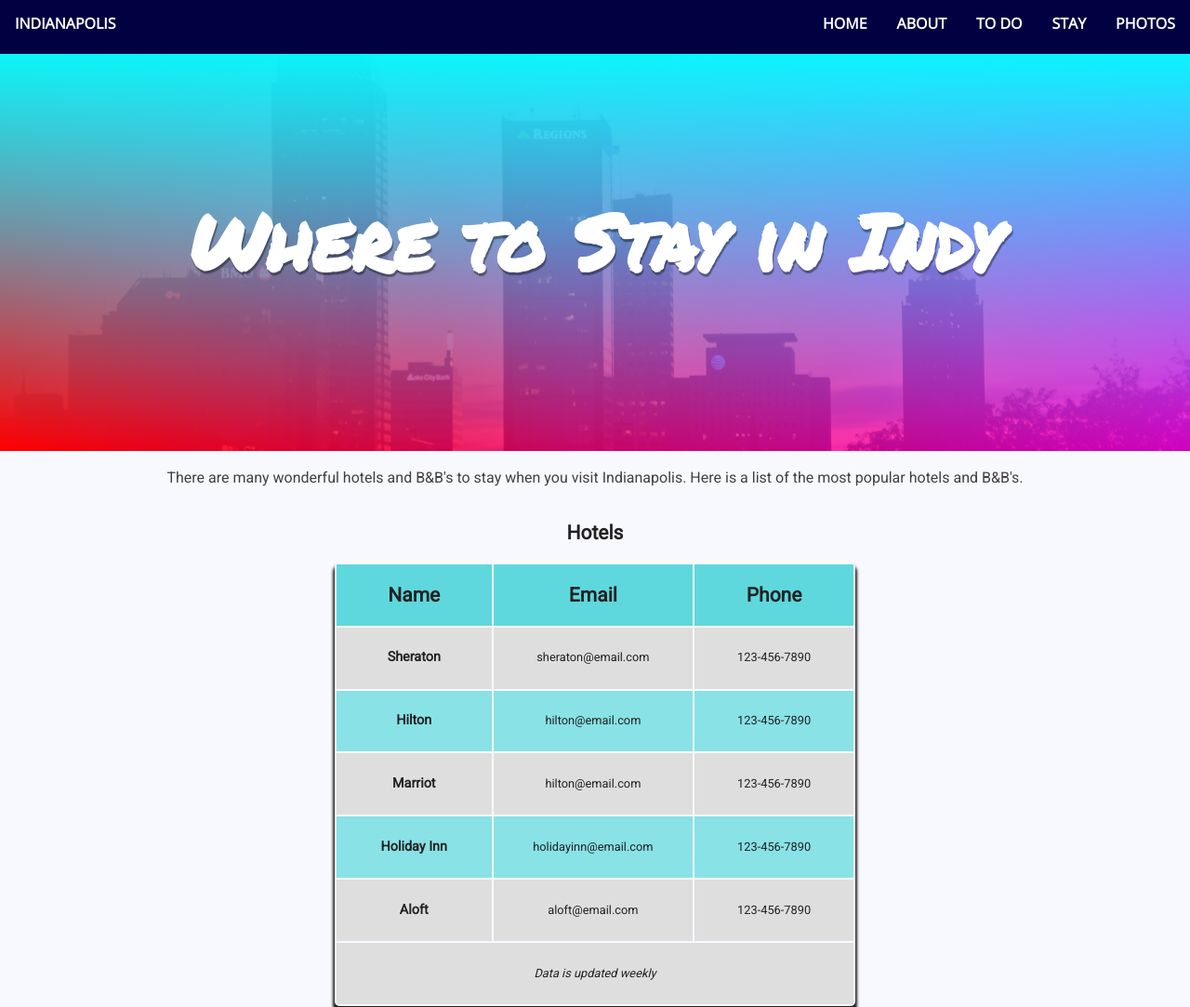
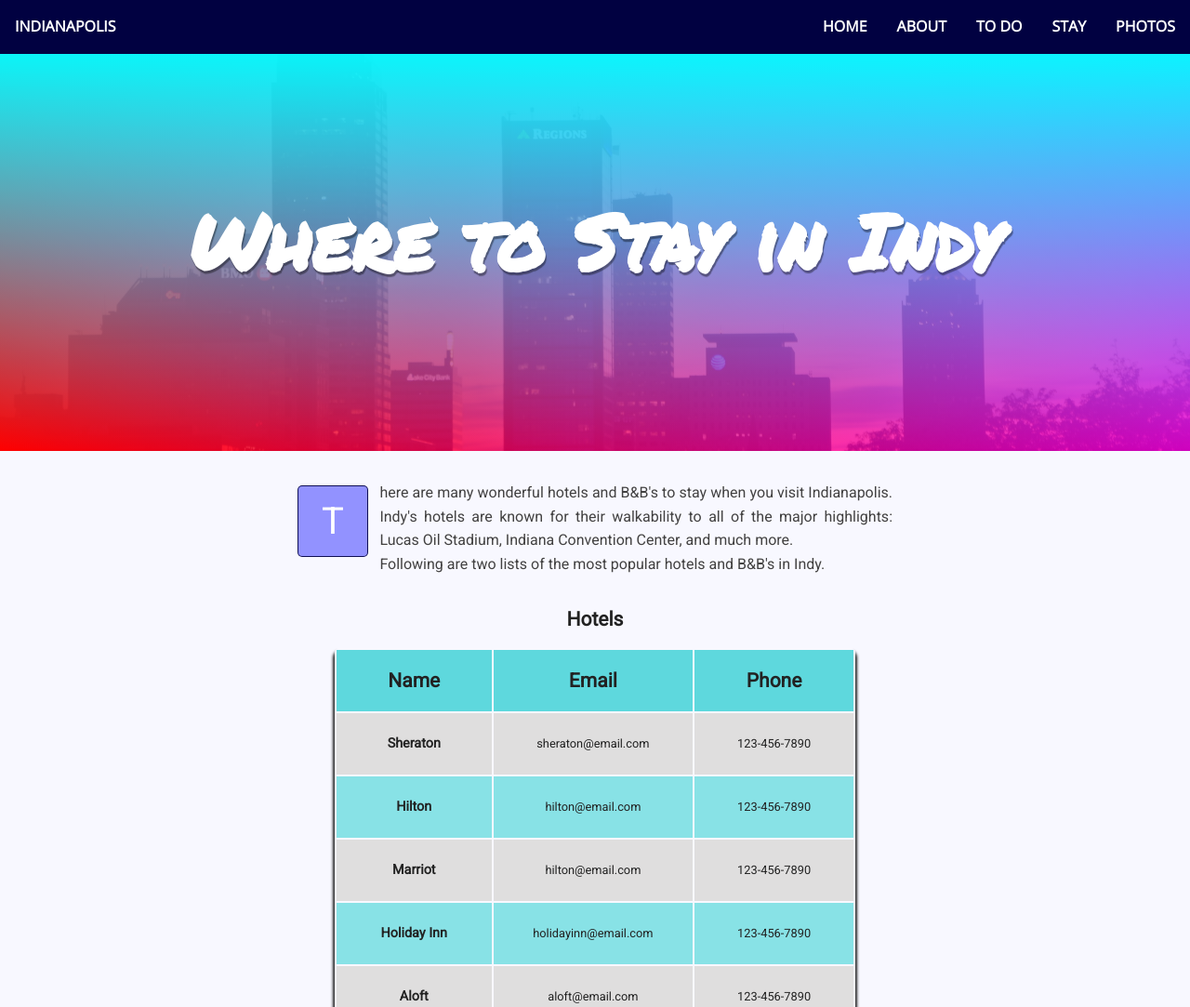
Before and after one commit to bertw82/city-website, a plain HTML site: page hotels.html in a window 1280 px wide. Shown: the top 1083 px of the page at 93% size. Drawn offline with nearby package versions, Linux system fonts and the light colour scheme.

Commit message:
update styles

```diff
--- a/hotels.html
+++ b/hotels.html
@@ -34,17 +34,20 @@
           <li><a href="subscribe.html">Photos</a></li>
         </ul>
       </nav>
+      <div class="hotels">
+        <h1>Where to Stay in Indy</h1>
+      </div>
     </header>
-
-    <div class="hotels">
-      <h1>Where to Stay in Indy</h1>
-    </div>
 
     <main>
       <div>
-        <p>There are many wonderful hotels and B&B's to stay when you visit Indianapolis. Here is a list
-          of the most popular hotels and B&B's.
-        </p>
+        <article class="tips clearfix">
+          <p>There are many wonderful hotels and B&B's to stay when you visit Indianapolis.
+            Indy's hotels are known for their walkability to all of the major highlights: Lucas Oil
+            Stadium, Indiana Convention Center, and much more.<br>
+            Following are two lists of the most popular hotels and B&B's in Indy.
+          </p>
+        </article>
         <table>
           <caption>Hotels</caption>
             <thead>
--- a/scss/base/_typography.scss
+++ b/scss/base/_typography.scss
@@ -53,6 +53,7 @@ p {
       color: $white;
       line-height: 1;
       border-radius: ems(2);
+      border: 1px solid $color-overlay-bg;
     }
   }
   .learn & {
--- a/scss/components/_nav.scss
+++ b/scss/components/_nav.scss
@@ -32,7 +32,7 @@
     // }
     @include mq(med) {
       // display: initial;
-      padding: 1em;
+      padding: 1.2em 1em;
     }
     &:nth-child(2) {
       @include nav-font;
--- a/scss/components/_overlay.scss
+++ b/scss/components/_overlay.scss
@@ -6,7 +6,7 @@
   top: 0;
   left: 0;
   background-color: rgb(0,0,0);
-  background-color: rgba(1, 1, 65, 0.9);
+  background-color: $color-overlay-bg;
   overflow-x: hidden;
   transition: 0.5s;
   text-transform: uppercase;
--- a/scss/utilities/_variables.scss
+++ b/scss/utilities/_variables.scss
@@ -11,6 +11,7 @@ $color-table-grey: rgb(223, 222, 222);
 $color-text: #424141;
 $complement: complement($color-primary);
 $sports-bg: rgb(230, 230, 230);
+$color-overlay-bg: rgba(1, 1, 65, 0.9);
 
 // Fonts
 $font-stack-primary: 'Roboto', sans-serif;
```
Also changed, not shown: about.html (+1 -2 lines), css/styles.css, 1 other file.
